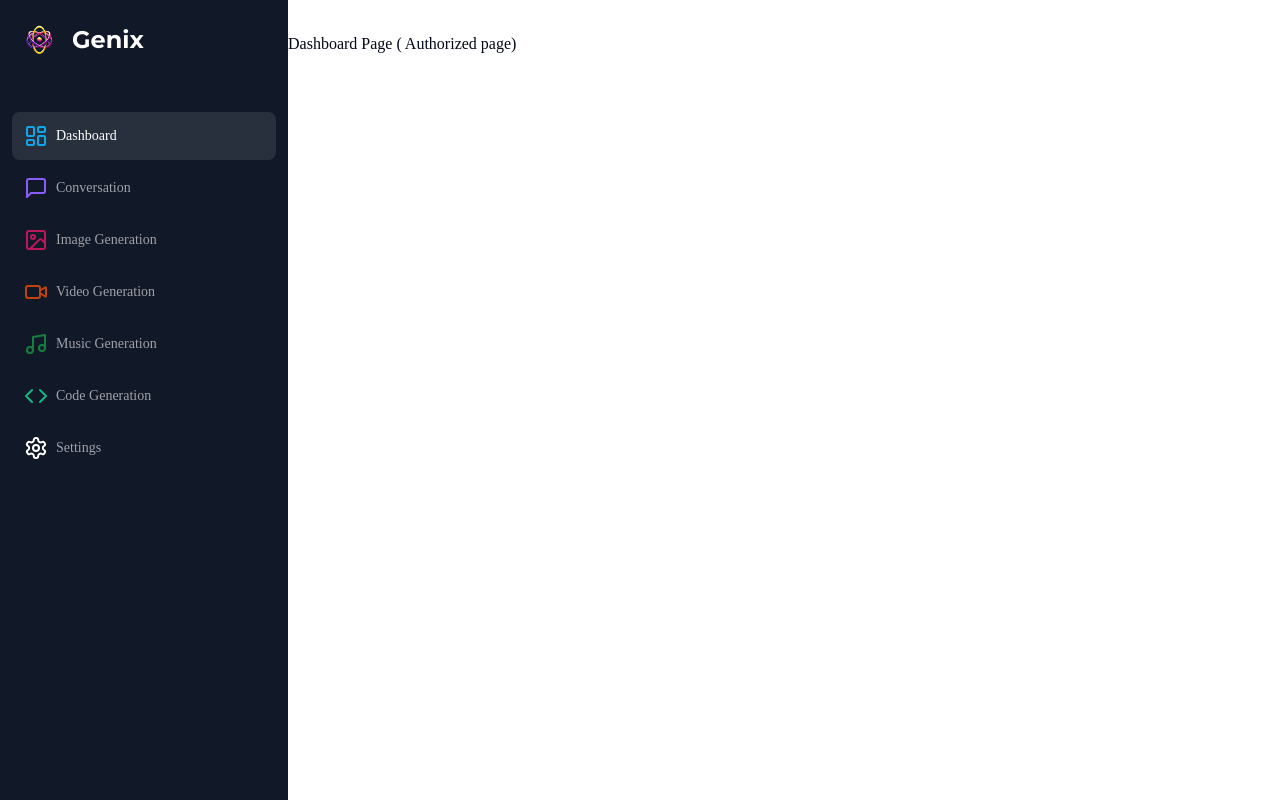
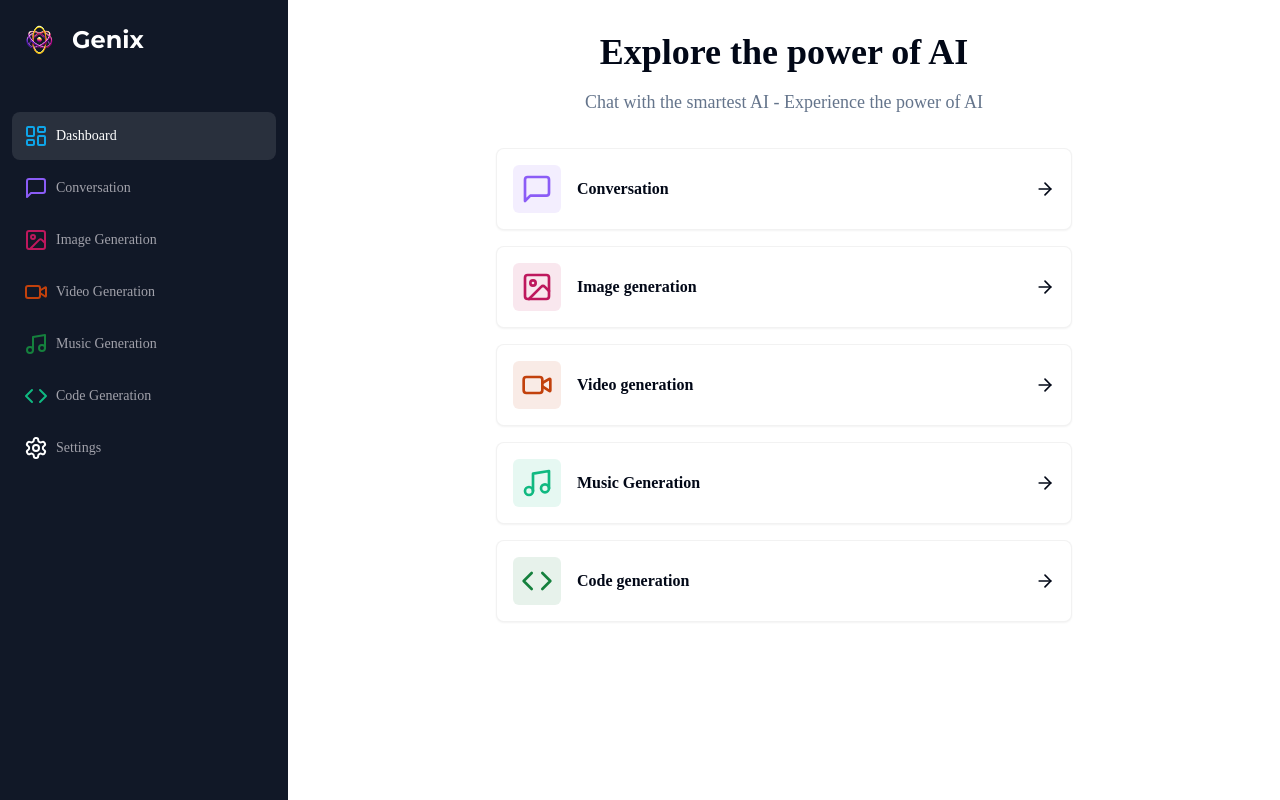
Before and after one commit to PJPhukan/AI-SAAS, a Next.js app: page /dashboard in a window 1280 px wide. Built offline with nearby package versions, Linux system fonts and the light colour scheme; a web font is replaced by a local one.

Commit message:
feat : " Added dashboard page ui ✨✨"

```diff
--- a/app/(dashboard)/(routes)/dashboard/page.tsx
+++ b/app/(dashboard)/(routes)/dashboard/page.tsx
@@ -1,13 +1,86 @@
-// import { UserButton } from '@clerk/nextjs'
-import React from 'react'
+"use client";
+
+import { Card } from "@/components/ui/card";
+import { cn } from "@/lib/utils";
+import {
+  ArrowRight,
+  CodeIcon,
+  ImageIcon,
+  MessageSquare,
+  Music,
+  VideoIcon,
+} from "lucide-react";
+import { useRouter } from "next/navigation";
+
+const tools = [
+  {
+    label: "Conversation",
+    icon: MessageSquare,
+    color: "text-violet-500",
+    bgColor: "bg-violet-500/10",
+    href: "/conversation",
+  },
+  {
+    label: "Image generation",
+    icon: ImageIcon,
+    color: "text-pink-700",
+    bgColor: "bg-pink-700/10",
+    href: "/image",
+  },
+  {
+    label: "Video generation",
+    icon: VideoIcon,
+    color: "text-orange-700",
+    bgColor: "bg-orange-700/10",
+    href: "/video",
+  },
+  {
+    label: "Music Generation",
+    icon: Music,
+    color: "text-emerald-500",
+    bgColor: "bg-emerald-500/10",
+    href: "/music",
+  },
+  {
+    label: "Code generation",
+    icon: CodeIcon,
+    color: "text-green-700",
+    bgColor: "bg-green-700/10",
+    href: "/code",
+  },
+];
 
 const DashboardPage = () => {
+  const router = useRouter();
   return (
     <div>
-      <p>Dashboard Page ( Authorized page)</p>
-      {/* <UserButton afterSwitchSessionUrl='/'/> */}
+      <div className="mb-8 space-y-4">
+        <h2 className="text-2xl md:text-4xl font-bold text-center">
+          Explore the power of AI
+        </h2>
+        <p className="text-muted-foreground font-light text-sm md:text-lg text-center">
+          Chat with the smartest AI - Experience the power of AI
+        </p>
+      </div>
+      <div className="px-4 md:mx-20 lg:px-32 space-y-4">
+        {tools.map((tool) => (
+          <Card
+            onClick={() => router.push(tool.href)}
+            key={tool.href}
+            className="p-4 border-black/5 flex items-center justify-between hover:shadow-md transition cursor-pointer"
+          >
+            <div className="flex items-center gap-x-4">
+              <div className={cn("p-2 w-fit rounded-md", tool.bgColor)}>
+                <tool.icon className={cn("w-8 h-8", tool.color)} />
+              </div>
+              <div className="font-semibold">{tool.label}</div>
+            </div>
+            <ArrowRight className="w-5 h-5" />
+          </Card>
+        ))}
+      </div>
     </div>
-  )
-}
+  );
+};
 
-export default DashboardPage
+export default DashboardPage;
--- /dev/null
+++ b/components/ui/card.tsx
@@ -0,0 +1,79 @@
+import * as React from "react"
+
+import { cn } from "@/lib/utils"
+
+const Card = React.forwardRef<
+  HTMLDivElement,
+  React.HTMLAttributes<HTMLDivElement>
+>(({ className, ...props }, ref) => (
+  <div
+    ref={ref}
+    className={cn(
+      "rounded-lg border bg-card text-card-foreground shadow-sm",
+      className
+    )}
+    {...props}
+  />
+))
+Card.displayName = "Card"
+
+const CardHeader = React.forwardRef<
+  HTMLDivElement,
+  React.HTMLAttributes<HTMLDivElement>
+>(({ className, ...props }, ref) => (
+  <div
+    ref={ref}
+    className={cn("flex flex-col space-y-1.5 p-6", className)}
+    {...props}
+  />
+))
+CardHeader.displayName = "CardHeader"
+
+const CardTitle = React.forwardRef<
+  HTMLDivElement,
+  React.HTMLAttributes<HTMLDivElement>
+>(({ className, ...props }, ref) => (
+  <div
+    ref={ref}
+    className={cn(
+      "text-2xl font-semibold leading-none tracking-tight",
+      className
+    )}
+    {...props}
+  />
+))
+CardTitle.displayName = "CardTitle"
+
+const CardDescription = React.forwardRef<
+  HTMLDivElement,
+  React.HTMLAttributes<HTMLDivElement>
+>(({ className, ...props }, ref) => (
+  <div
+    ref={ref}
+    className={cn("text-sm text-muted-foreground", className)}
+    {...props}
+  />
+))
+CardDescription.displayName = "CardDescription"
+
+const CardContent = React.forwardRef<
+  HTMLDivElement,
+  React.HTMLAttributes<HTMLDivElement>
+>(({ className, ...props }, ref) => (
+  <div ref={ref} className={cn("p-6 pt-0", className)} {...props} />
+))
+CardContent.displayName = "CardContent"
+
+const CardFooter = React.forwardRef<
+  HTMLDivElement,
+  React.HTMLAttributes<HTMLDivElement>
+>(({ className, ...props }, ref) => (
+  <div
+    ref={ref}
+    className={cn("flex items-center p-6 pt-0", className)}
+    {...props}
+  />
+))
+CardFooter.displayName = "CardFooter"
+
+export { Card, CardHeader, CardFooter, CardTitle, CardDescription, CardContent }
```
